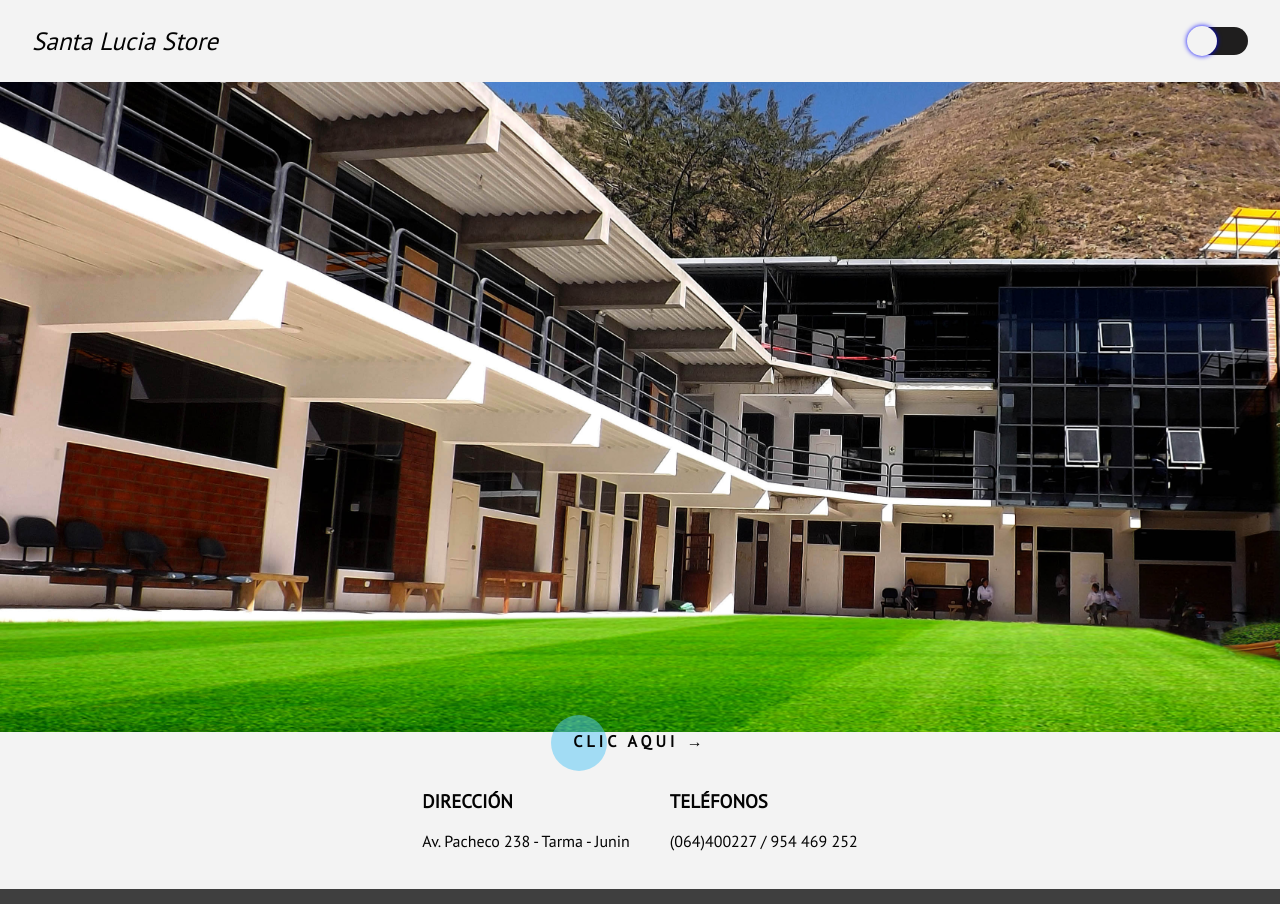
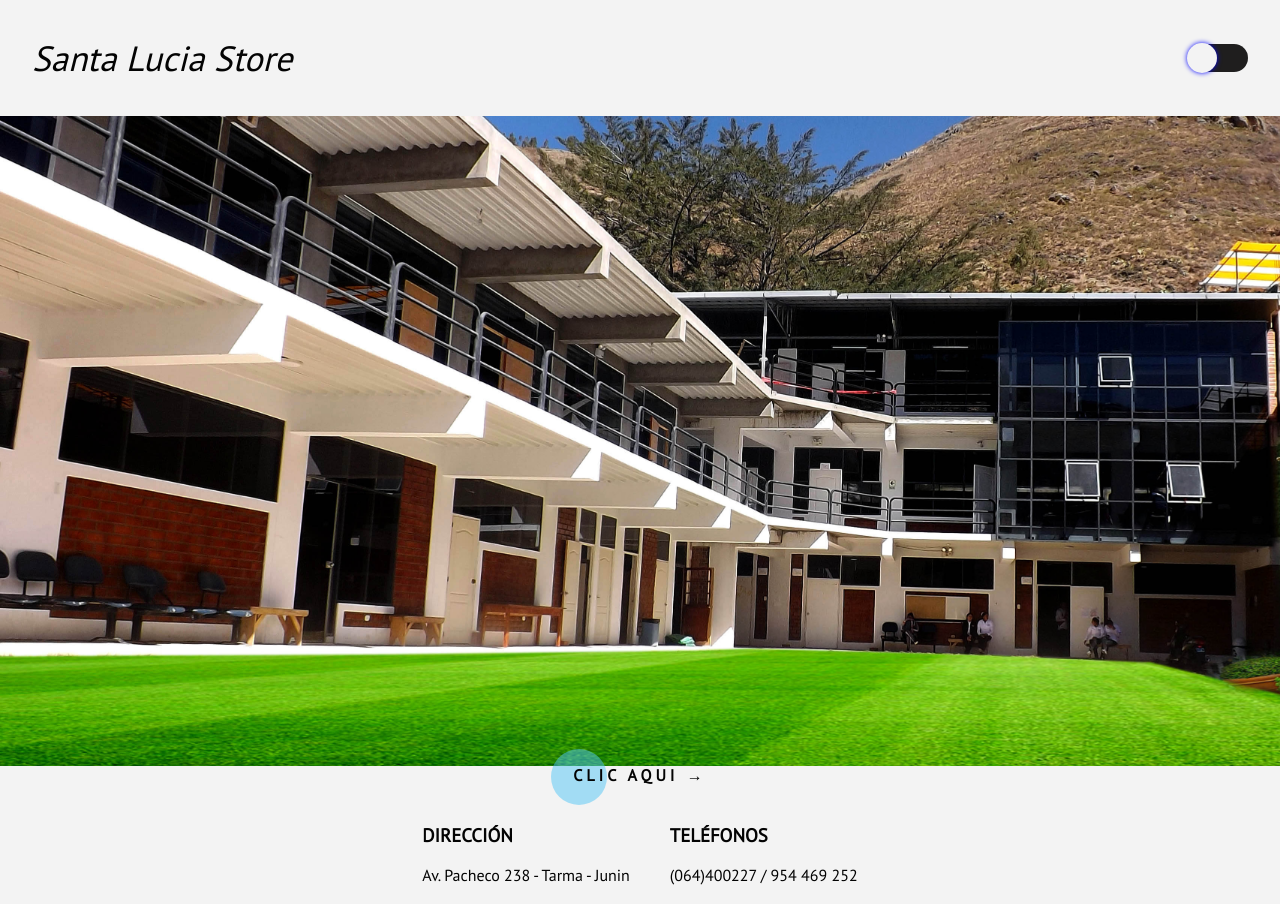
Before and after one commit to javier-leonardo/incio, a plain HTML site: page index.html in a window 1280 px wide. Shown: the top 904 px of the page. Drawn offline with Linux system fonts and the light colour scheme.

Commit message:
Update index.html

```diff
--- a/index.html
+++ b/index.html
@@ -14,7 +14,7 @@
         <nav id="menu">
 
 
-            <p style=" font-style: italic; font-size: 25px">Santa Lucia Store</p>
+            <p style=" font-style: italic; font-size: 35px">Santa Lucia Store</p>
 
             <label id="toggle-label" for="toggle">
 
```
